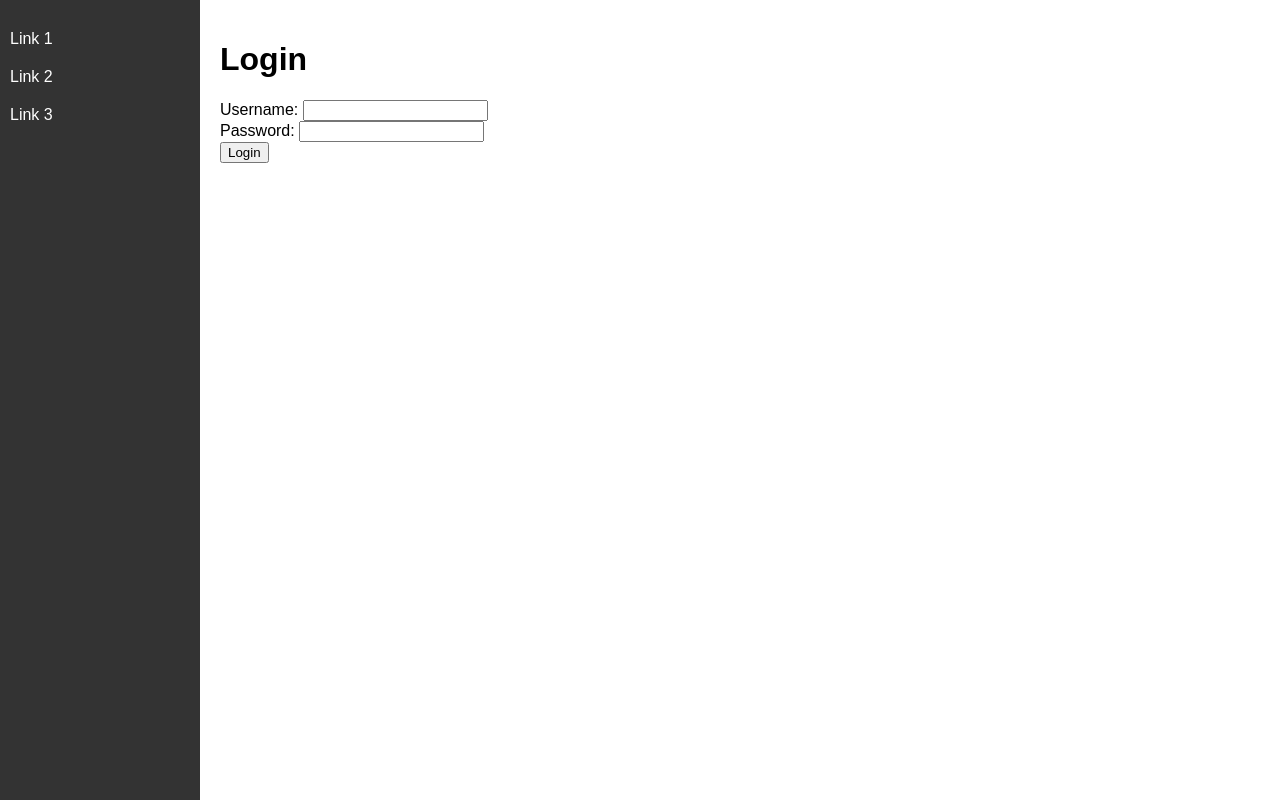
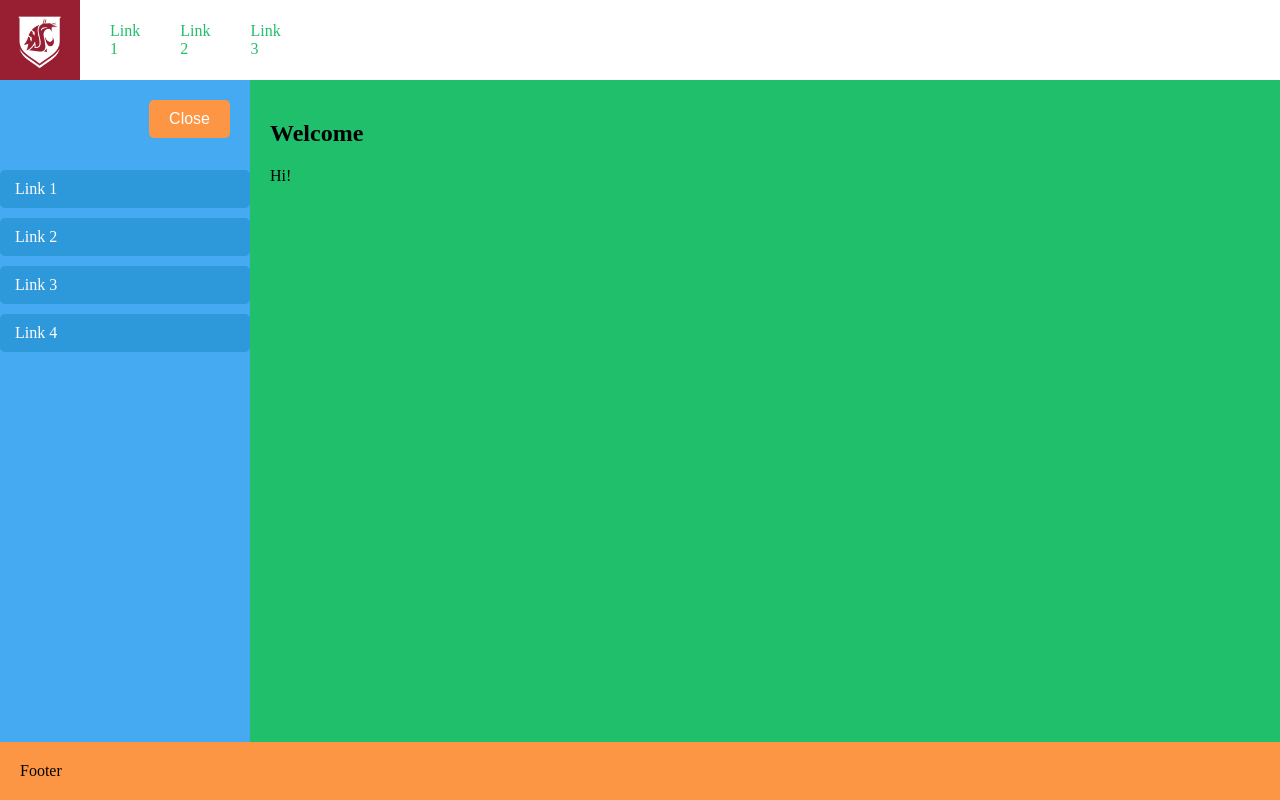
Before and after one commit to ademskey/Tutor-Scheduling-Webapp, a Django app: page / in a window 1280 px wide. Run offline with Django 4.2, Linux system fonts and the light colour scheme.

Commit message:
Implemented the grid for the HTML, CSS and JS for the base.thml

```diff
--- a/TutorProject/Apps/TutorApp/views.py
+++ b/TutorProject/Apps/TutorApp/views.py
@@ -3,4 +3,4 @@ from django.shortcuts import render, HttpResponse
 # Create your views here.
 
 def home(request):
-    return render(request, "login.html")
+    return render(request, "home.html")
--- a/TutorProject/Static/css/main.css
+++ b/TutorProject/Static/css/main.css
@@ -1,79 +1,163 @@
-body {
-    font-family: Arial, sans-serif;
+header {
+    display: flex;
+    justify-content: space-between;
+    align-items: center;
+    width: 100%;
+}
+
+.logo, .header-nav {
+
+    padding: 10px;
+}
+
+
+.header-nav {
+    display: flex;
+    gap: 20px;
+}
+
+.header-nav a {
+    margin-left: 20px;
+    text-decoration: none;
+    color: #20bf6b;
+}
+
+.header-nav a:hover {
+    text-decoration: underline;
+}
+
+
+  article {
+     grid-area: content;
+    background-color: #20bf6b;
+    padding: 20px;
+    z-index: 10;  /* Some value lower than the sidebar's z-index */
+    position: relative;  /* Same as header and footer */
+
+  }
+  aside {
+    grid-area: sidebar;
+    background-color: #45aaf2;
+    position: relative;  /* This is the key change */
+}
+  footer {
+    padding: 20px;
+    grid-area: footer;
+    background-color: #fd9644;
+    z-index: 10;  /* Some value lower than the sidebar's z-index */
+    position: relative;
+  }
+  .wrapper {
+    display: grid;
+    grid-gap: 0px;
+    grid-template-columns: 250px 3fr;
+    grid-template-areas:
+      "header  header"
+      "sidebar content"
+      "footer  footer";
+    height: 100vh; /* 100% of the viewport height */
+    grid-template-rows: auto 1fr auto;
+}
+
+  @media (max-width: 500px) {
+    .wrapper {
+      grid-template-columns: 4fr;
+      grid-template-areas:
+        "header"
+        "content"
+        "sidebar"
+        "footer";
+    }
+  }
+
+  /* Styling the sidebar links */
+aside ul {
+    list-style-type: none;  /* Remove bullet points */
+    padding: 0;
+}
+
+aside li {
+    margin: 10px 0;  /* Space between each link */
+}
+
+aside a {
+    color: #ffffff;  /* Text color for the links */
+    text-decoration: none;  /* Remove underline */
+    padding: 10px 15px;  /* Padding around each link */
+    display: block;  /* Make each link take the full width of the li */
+    background-color: #2d98da;  /* Background color for the links */
+    border-radius: 5px;  /* Rounded corners for the links */
+    transition: background-color 0.3s;  /* Smooth transition for hover effect */
+}
+
+aside a:hover {
+    background-color: #3498db;  /* Change background color on hover */
+}
+
+/* Styling the sidebar */
+#sidebar {
+    top: 0;
+    left: 0;
+    height: 100%;
+    width: 250px;
+    background-color: #45aaf2;
+    overflow-x: hidden;
+    transition: 0.5s;
+    z-index: 1000;
+}
+
+.sidebar-content {
+    margin-top: 90px;  /* This value should be adjusted based on the height of the close button plus any desired spacing */
+}
+
+/* Styling the close button */
+#closeSidebarBtn {
+    position: absolute;  /* Positioning inside the sidebar */
+    top: 20px;  /* Margin from the top */
+    right: 20px;  /* Margin from the right */
+    background-color: #fd9644;  /* Button color */
+    border: none;  /* Remove border */
+    padding: 10px 20px;  /* Padding around the text */
+    color: #ffffff;  /* Text color */
+    font-size: 16px;  /* Font size */
+    cursor: pointer;  /* Change cursor to pointer on hover */
+    border-radius: 5px;  /* Rounded corners */
+}
+#sidebar.closed #closeSidebarBtn {
+    background-color: #45aaf2; /* or any other color to indicate a different state */
+}
+
+.wrapper.collapsed {
+    grid-template-columns: 50px 3fr;  /* Adjust the 50px value as per the desired width of the collapsed sidebar */
+}
+
+/* Hide the content when the sidebar is closed */
+#sidebar.closed .sidebar-content {
+    display: none;
+}
+
+#closeSidebarBtn:hover {
+    background-color: #fc7c5f;  /* Change color on hover */
+}
+
+html, body {
     margin: 0;
     padding: 0;
-    display: flex;
+    height: 100%; /* This ensures that the body takes up the full height of the viewport */
+    width: 100%; /* This ensures that the body takes up the full width of the viewport */
 }
 
-#sidebar {
-    width: 200px;
-    background-color: #333;
-    padding-top: 20px;
-    color: #fff;
-    position: fixed;
-    height: 100%;
-    overflow: auto;
+.logo {
+    font-size: 24px;
+    font-weight: bold;
+    margin: 0;       /* Remove margin */
+    padding: 0;      /* Remove padding */
 }
 
-#content {
-    margin-left: 200px;
-    padding: 20px;
+.logo img {
+    height: 80px;
+    width: auto;
+    display: block;  /* Make the image a block-level element */
+    margin: 0;       /* Remove margin */
+    padding: 0;      /* Remove padding */
 }
-
-a {
-    color: #fff;
-    text-decoration: none;
-    padding: 10px;
-    display: block;
-}
-
-a:hover {
-    background-color: #555;
-}
-
-/* Style the sidebar */
-.wsu-navigation-site-vertical {
-    width: 200px;
-    background-color: #333;
-    color: #fff;
-    position: fixed;
-    height: 100%;
-    overflow: auto;
-    display: flex;
-    flex-direction: column;
-}
-
-/* Style the buttons */
-.wsu-navigation-site-vertical__toggle-button,
-.wsu-navigation-site-vertical__open-button,
-.wsu-navigation-site-vertical__close {
-    background-color: #555;
-    color: #fff;
-    border: none;
-    padding: 10px;
-    margin-bottom: 5px;
-    cursor: pointer;
-}
-
-/* Style the links */
-.wsu-navigation-item a {
-    color: #fff;
-    text-decoration: none;
-    padding: 10px;
-    display: block;
-}
-
-.wsu-navigation-item a:hover {
-    background-color: #777;
-}
-
-/* Style the submenu */
-.sub-menu {
-    display: none;
-    padding-left: 20px;
-}
-
-/* Show submenu on hover */
-.wsu-navigation-item:hover .sub-menu {
-    display: block;
-}
--- /dev/null
+++ b/TutorProject/Static/css/script.js
@@ -0,0 +1,15 @@
+document.querySelector('#closeSidebarBtn').addEventListener('click', function() {
+    var sidebar = document.querySelector('#sidebar');
+    if (sidebar.classList.contains('closed')) {
+        sidebar.style.width = '250px';
+        sidebar.classList.remove('closed');
+    } else {
+        sidebar.style.width = '50px';  // This value can be adjusted for desired closed width
+        sidebar.classList.add('closed');
+    }
+});
+
+document.getElementById("closeSidebarBtn").addEventListener("click", function() {
+    var wrapper = document.querySelector(".wrapper");
+    wrapper.classList.toggle("collapsed");
+});
--- a/TutorProject/Templates/base.html
+++ b/TutorProject/Templates/base.html
@@ -3,20 +3,44 @@
 <head>
     {% load static %}
     <link rel="stylesheet" href="{% static 'css/main.css' %}">
+
 </head>
 <body>
 
-    <div id="sidebar">
-        <a href="#">Link 1</a>
-        <a href="#">Link 2</a>
-        <a href="#">Link 3</a>
-        <!-- Add more links as needed -->
-    </div>
+    <div class="wrapper">
+        <header>
+            <div class="logo">
+                <img src="{% static 'img/wsu.png' %}">
+            </div>
+            <nav class="header-nav">
+                <a href="#">Link 1</a>
+                <a href="#">Link 2</a>
+                <a href="#">Link 3</a>
+            </nav>
+        </header>
+        <article>
+          <h1>Welcome</h1>
+          <p>Hi!</p>
+        </article>
+        <aside id="sidebar">
+            <button id="closeSidebarBtn">Close</button>
+            <div class="sidebar-content">
+            <ul>
+                <li><a href="#">Link 1</a></li>
+                <li><a href="#">Link 2</a></li>
+                <li><a href="#">Link 3</a></li>
+                <li><a href="#">Link 4</a></li>
+            </ul>
+        </div>
+        </aside>
+        <footer>Footer</footer>
+      </div>
+
 
     <div id="content">
         <!-- This is the block where content from child templates will be inserted -->
         {% block content %}{% endblock %}
     </div>
-
+    <script src="{% static 'css/script.js' %}"></script>
 </body>
 </html>
--- a/TutorProject/TutorProject/urls.py
+++ b/TutorProject/TutorProject/urls.py
@@ -17,6 +17,8 @@ Including another URLconf
 from django.contrib import admin
 from django.urls import path, include
 
+
+
 urlpatterns = [
     path('admin/', admin.site.urls),
     path('', include('Apps.TutorApp.urls'))
```
Also changed, not shown: TutorProject/TutorProject/settings.py (+6 -4 lines), TutorProject/Media/washington-state-cougars-2-logo-png-transparent.png (deleted), TutorProject/Static/img/loading.gif (deleted), TutorProject/Static/img/wsu.png (added).
